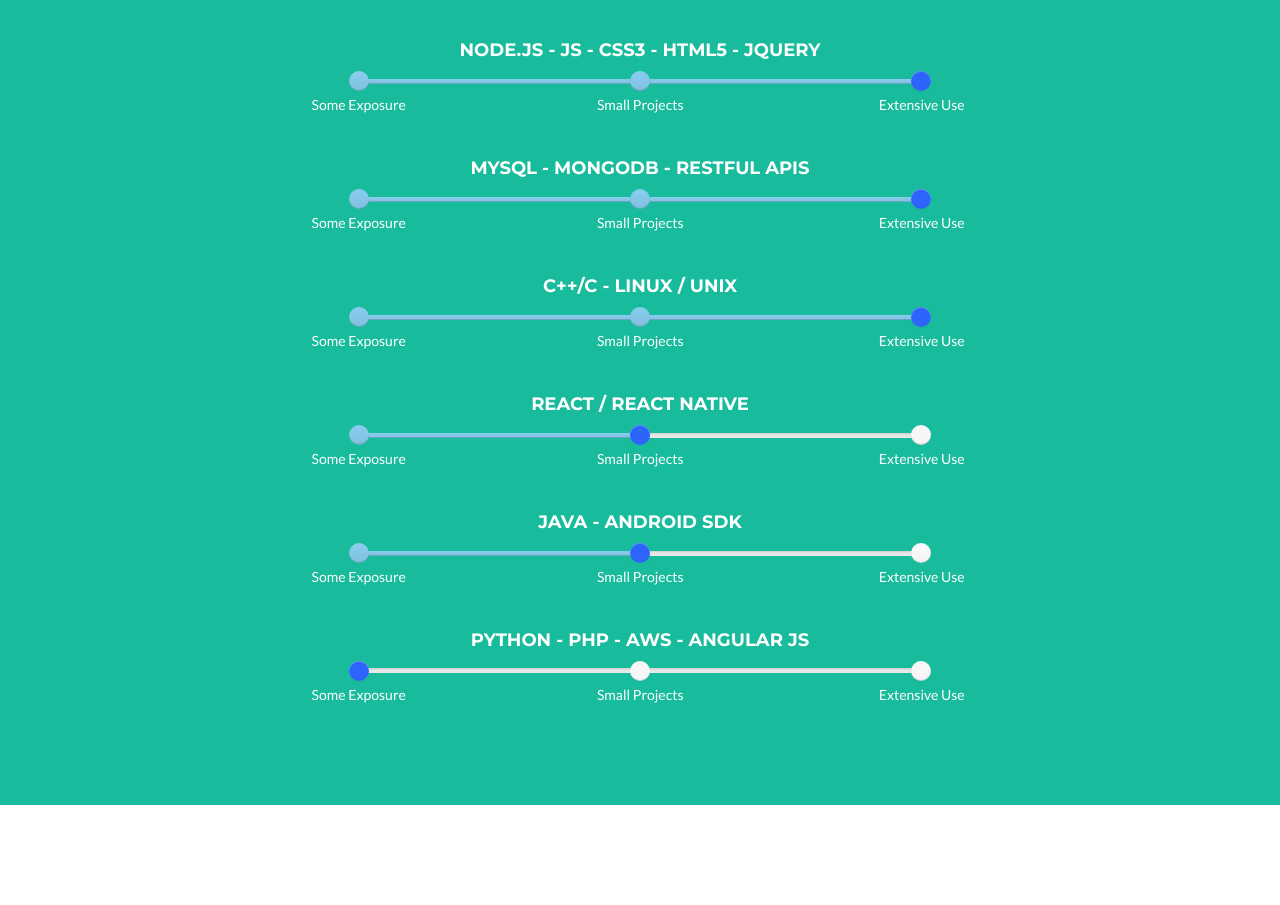
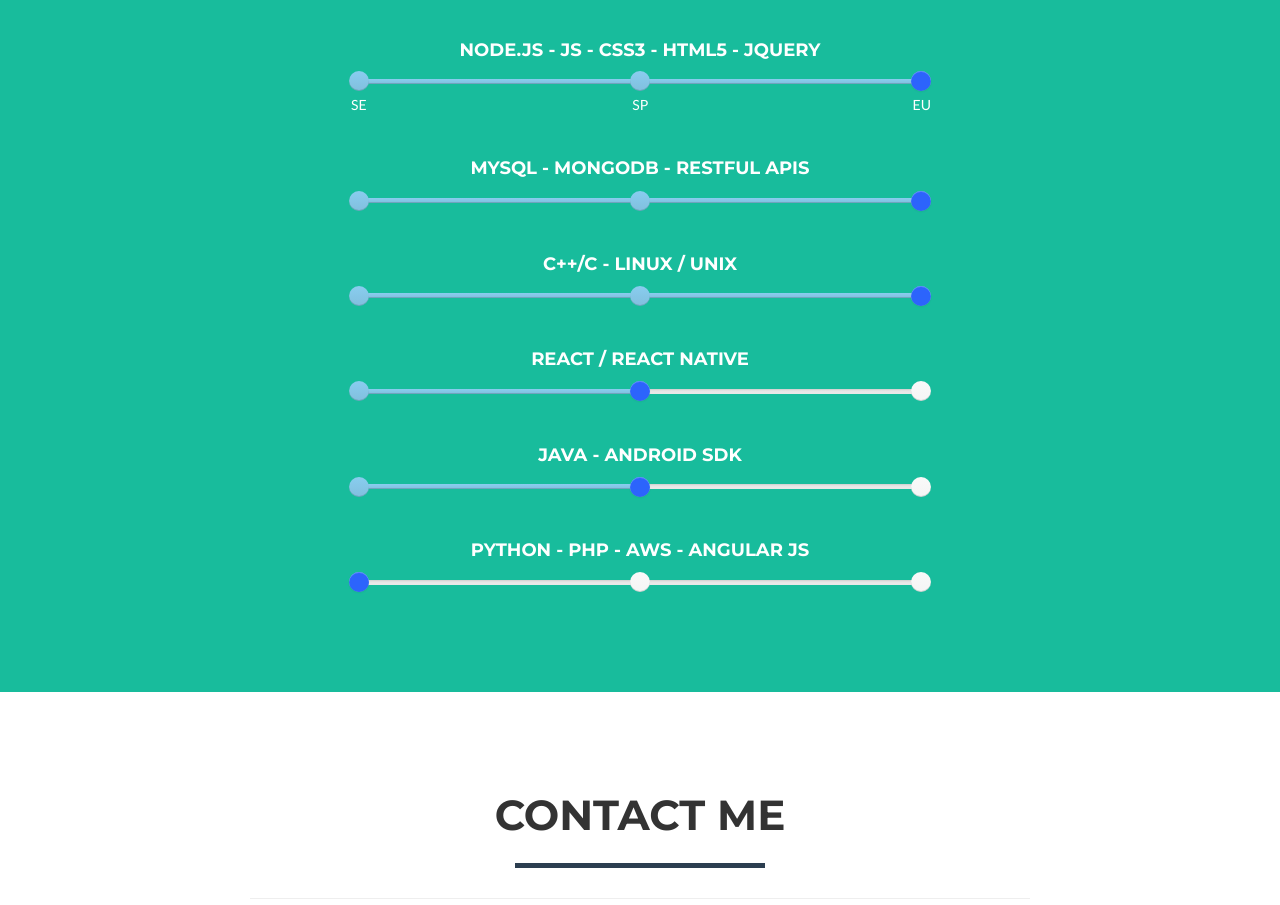
Before and after one commit to wmaillard/portfolio, a website: page public/index.html in a window 1280 px wide. Shown: the part 1600-2505 px from the top of the page. Drawn offline with nearby package versions, Linux system fonts and the light colour scheme.

Commit message:
Update index.html

```diff
--- a/public/index.html
+++ b/public/index.html
@@ -131,38 +131,38 @@
             <div class="row skills-slider">
                 <div class="col-lg-8 col-lg-offset-2 text-center">
                     <h4>Node.js - JS - CSS3 - HTML5 - JQUERY</h4>
-                    <input type="text" data-provide="slider" data-slider-ticks="[1, 2, 3]" data-slider-ticks-labels='["Some Exposure", "Small Projects", "Extensive Use"]' data-slider-min="1" data-slider-max="3" data-slider-step="1" data-slider-value="3" data-slider-tooltip="hide" data-slider-enabled="false" />
+                    <input type="text" data-provide="slider" data-slider-ticks="[1, 2, 3]" data-slider-ticks-labels='["SE", "SP", "EU"]' data-slider-min="1" data-slider-max="3" data-slider-step="1" data-slider-value="3" data-slider-tooltip="hide" data-slider-enabled="false" />
                 </div>
             </div>
             <div class="row skills-slider">
                 <div class="col-lg-8 col-lg-offset-2 text-center">
                     <h4>MySQL - MongoDB - RESTFUL APIS</h4>
-                    <input type="text" data-provide="slider" data-slider-ticks="[1, 2, 3]" data-slider-ticks-labels='["Some Exposure", "Small Projects", "Extensive Use"]' data-slider-min="1" data-slider-max="3" data-slider-step="1" data-slider-value="3" data-slider-tooltip="hide" data-slider-enabled="false" />
+                    <input type="text" data-provide="slider" data-slider-ticks="[1, 2, 3]" data-slider-min="1" data-slider-max="3" data-slider-step="1" data-slider-value="3" data-slider-tooltip="hide" data-slider-enabled="false" />
                 </div>
             </div>
             <div class="row skills-slider">
                 <div class="col-lg-8 col-lg-offset-2 text-center">
                     <h4>C++/C - Linux / Unix</h4>
-                    <input type="text" data-provide="slider" data-slider-ticks="[1, 2, 3]" data-slider-ticks-labels='["Some Exposure", "Small Projects", "Extensive Use"]' data-slider-min="1" data-slider-max="3" data-slider-step="1" data-slider-value="3" data-slider-tooltip="hide" data-slider-enabled="false" />
+                    <input type="text" data-provide="slider" data-slider-ticks="[1, 2, 3]"  data-slider-min="1" data-slider-max="3" data-slider-step="1" data-slider-value="3" data-slider-tooltip="hide" data-slider-enabled="false" />
                 </div>
             </div>
             <div class="row skills-slider">
                 <div class="col-lg-8 col-lg-offset-2 text-center">
                     <h4> React / React Native </h4>
-                    <input type="text" data-provide="slider" data-slider-ticks="[1, 2, 3]" data-slider-ticks-labels='["Some Exposure", "Small Projects", "Extensive Use"]' data-slider-min="1" data-slider-max="3" data-slider-step="1" data-slider-value="2" data-slider-tooltip="hide" data-slider-enabled="false" />
+                    <input type="text" data-provide="slider" data-slider-ticks="[1, 2, 3]"  data-slider-min="1" data-slider-max="3" data-slider-step="1" data-slider-value="2" data-slider-tooltip="hide" data-slider-enabled="false" />
                 </div>
                 </div>
                 <div class="row skills-slider">
                     <div class="col-lg-8 col-lg-offset-2 text-center">
                         <h4> Java - Android SDK </h4>
-                        <input type="text" data-provide="slider" data-slider-ticks="[1, 2, 3]" data-slider-ticks-labels='["Some Exposure", "Small Projects", "Extensive Use"]' data-slider-min="1" data-slider-max="3" data-slider-step="1" data-slider-value="2" data-slider-tooltip="hide" data-slider-enabled="false" />
+                        <input type="text" data-provide="slider" data-slider-ticks="[1, 2, 3]" data-slider-min="1" data-slider-max="3" data-slider-step="1" data-slider-value="2" data-slider-tooltip="hide" data-slider-enabled="false" />
                     </div>
                 </div>
 
             <div class="row skills-slider">
                 <div class="col-lg-8 col-lg-offset-2 text-center">
                     <h4>Python - PHP - AWS - Angular JS</h4>
-                    <input type="text" data-provide="slider" data-slider-ticks="[1, 2, 3]" data-slider-ticks-labels='["Some Exposure", "Small Projects", "Extensive Use"]' data-slider-min="1" data-slider-max="3" data-slider-step="1" data-slider-value="1" data-slider-tooltip="hide" data-slider-enabled="false" />
+                    <input type="text" data-provide="slider" data-slider-ticks="[1, 2, 3]"  data-slider-min="1" data-slider-max="3" data-slider-step="1" data-slider-value="1" data-slider-tooltip="hide" data-slider-enabled="false" />
                 </div>
             </div>
 
```
